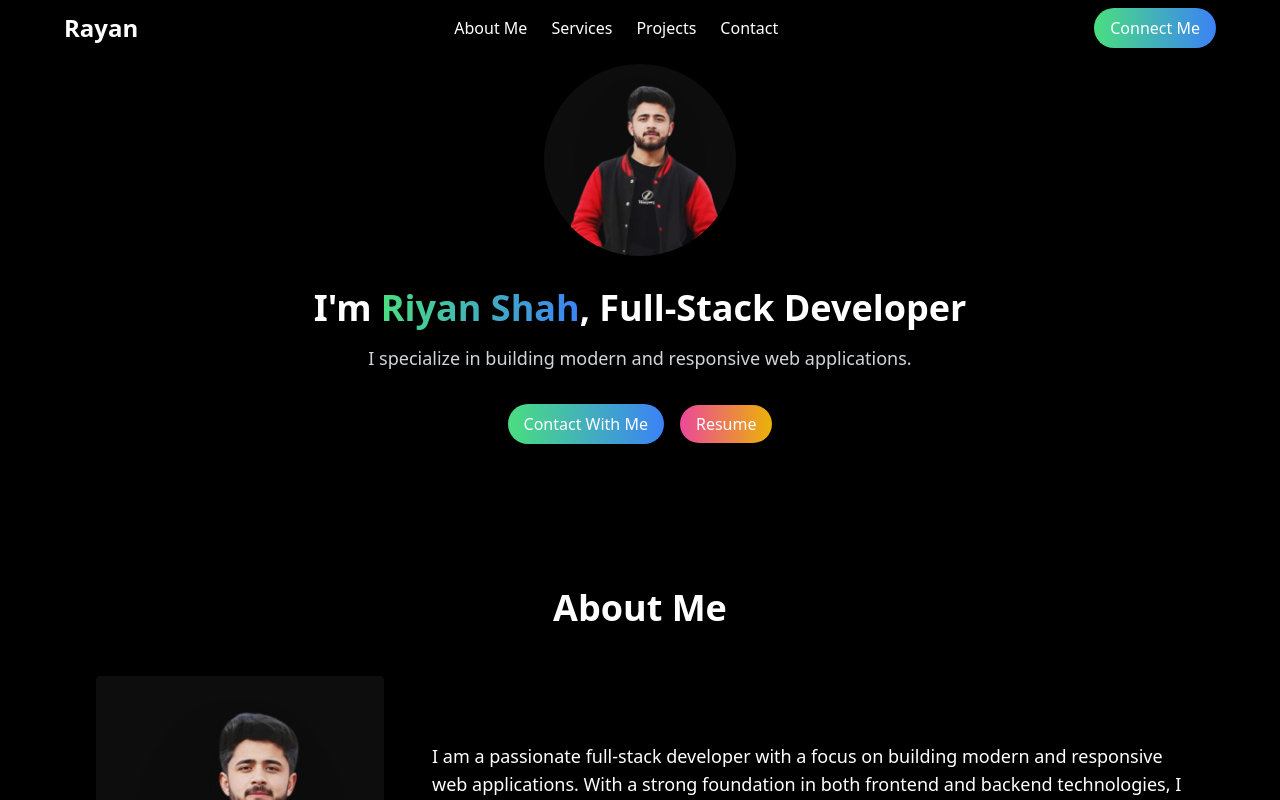
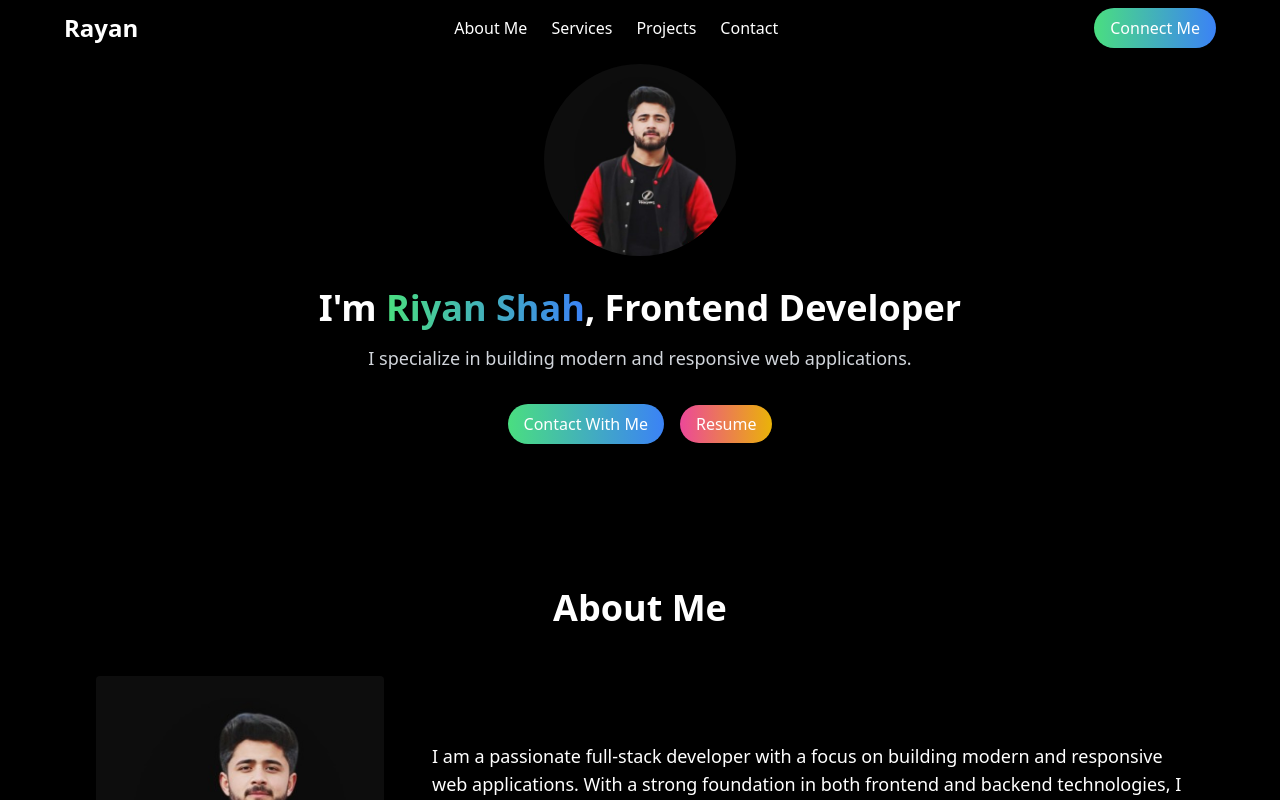
Before and after one commit to rayan472/Personal-Portfolio, a React (Vite) app: page / in a window 1280 px wide. Shown: the top 800 px of the page. Built offline with nearby package versions, Linux system fonts and the light colour scheme.

Commit message:
chnage the name of first page

```diff
--- a/src/components/Hero.jsx
+++ b/src/components/Hero.jsx
@@ -19,7 +19,7 @@ const Hero = () => {
         <h1 className='text-4xl font-bold'>
           I'm {" "}
           <span className='text-transparent bg-clip-text bg-gradient-to-r from-green-400 to-blue-500'>Riyan Shah</span>
-          , Full-Stack Developer
+          , Frontend Developer
         </h1>
         <p className='mt-4 text-lg text-gray-300'>
           I specialize in building modern and responsive web applications.
```
